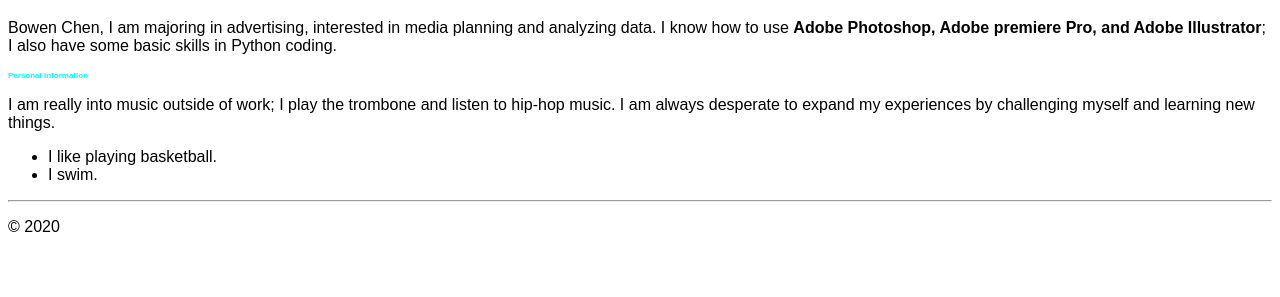
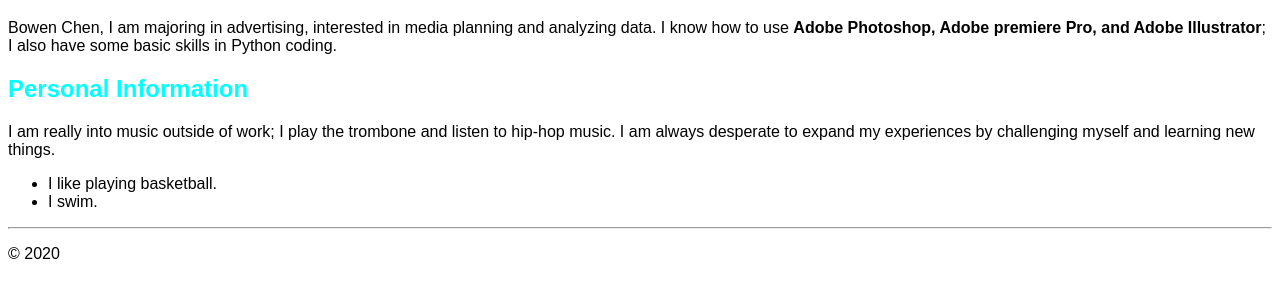
Before and after one commit to bchen44/ist263, a plain HTML site: page lab02/chen-bio.html in a window 1280 px wide. Shown: the part 61-358 px from the top of the page. Drawn offline with Linux system fonts and the light colour scheme.

Commit message:
Update styles.css

```diff
--- a/lab06/styles.css
+++ b/lab06/styles.css
@@ -2,4 +2,4 @@ body {font-family: Arial, Helvetica, sans-serif;}
 h1,h2{color: aqua;}
 .evenrow {color: purple}
 h1 {font-size: 2em;}
-h2 {font-size: 0.5em;}
+h2 {font-size: 1.5em;}
```
